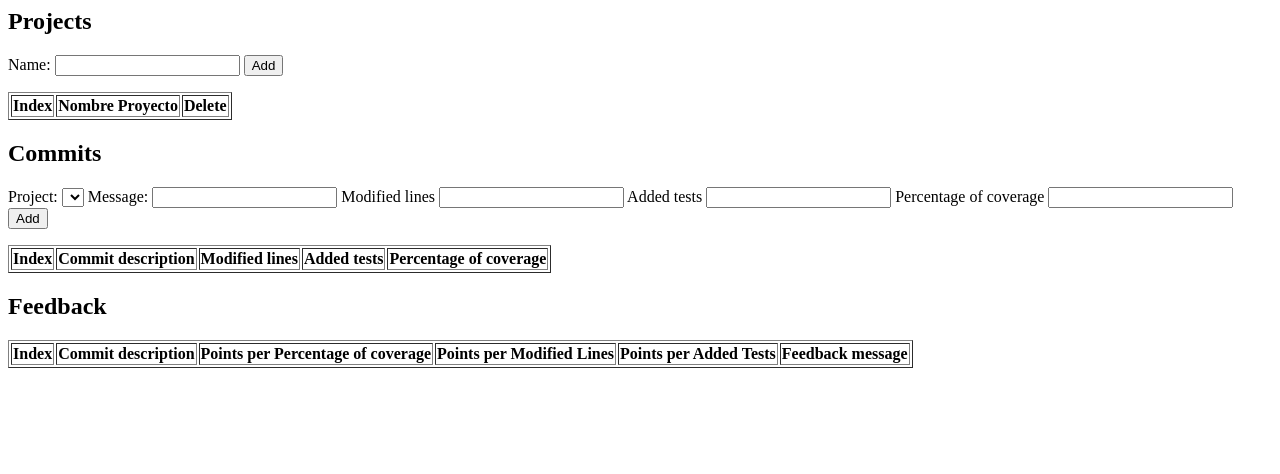
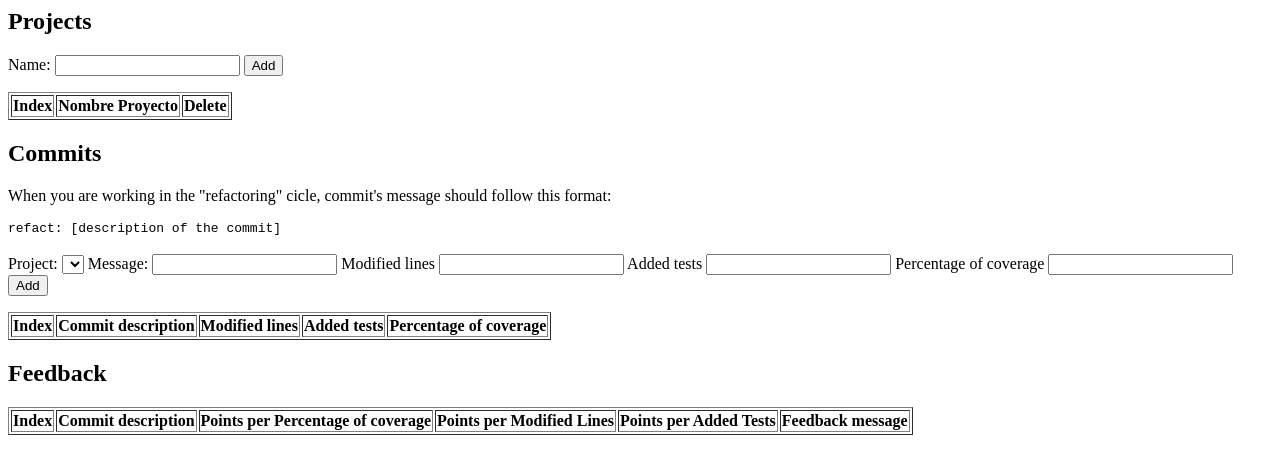
Before and after one commit to luzhania/TDDLabExtension, a website built with Parcel: page index.html in a window 1280 px wide. Built offline with nearby package versions, Linux system fonts and the light colour scheme.

```diff
--- a/index.html
+++ b/index.html
@@ -23,6 +23,10 @@
   </section>
   <section>
     <h2>Commits</h2>
+    <p>When you are working in the "refactoring" cicle, commit's message should follow this format: </p>
+    <code>refact: [description of the commit]</code>
+    <br>
+    <br>
     <form id="add-commit-form">
       <label for="commit-project">Project:</label>
       <select id="commit-project">
```
Also changed, not shown: src/project.test.js (+6 -6 lines).
